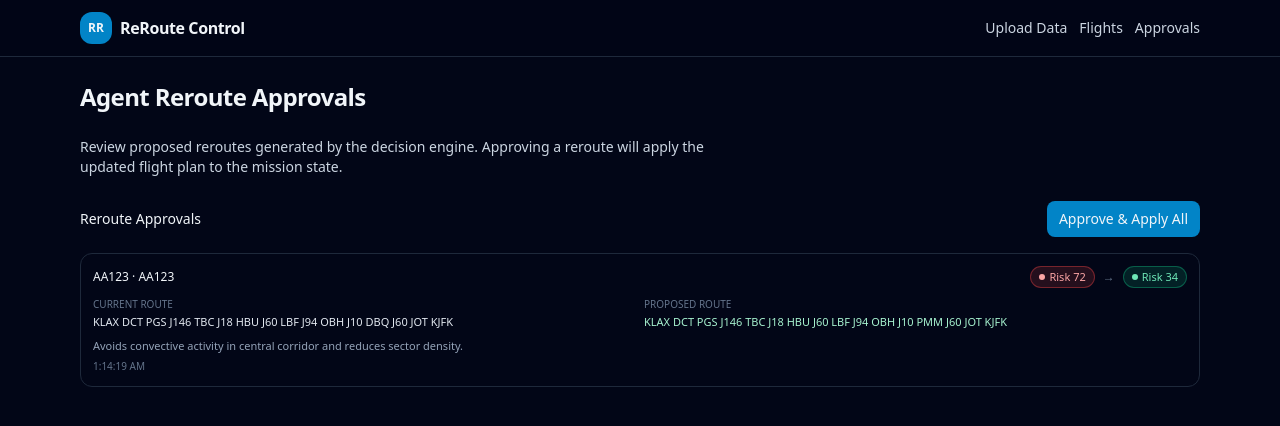
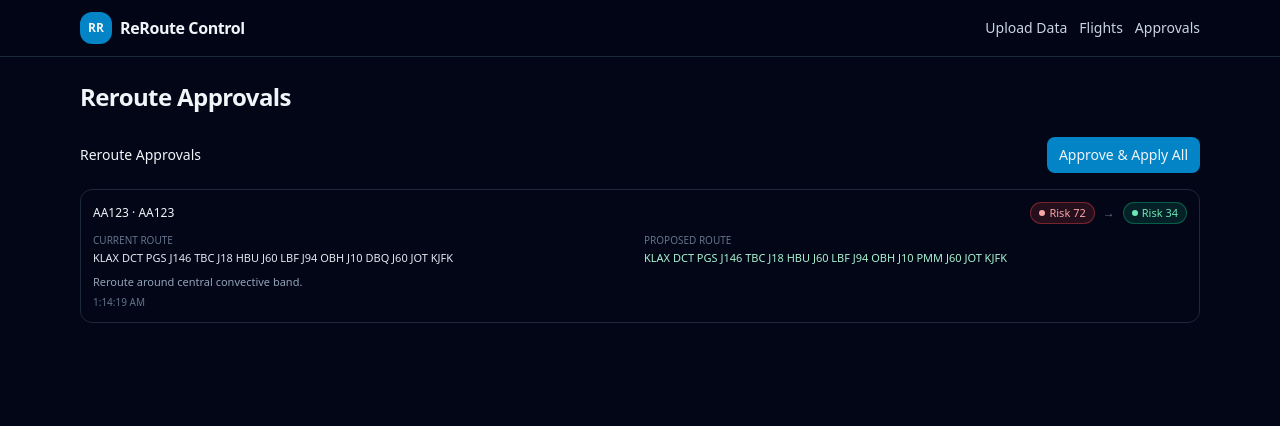
Before and after one commit to edan-ais/ReRoute-Frontend, a Next.js app: page /approvals in a window 1280 px wide. Shown: the top 426 px of the page. Built offline with nearby package versions, Linux system fonts and the light colour scheme.

Commit message:
Update page.tsx

```diff
--- a/app/approvals/page.tsx
+++ b/app/approvals/page.tsx
@@ -1,3 +1,4 @@
+// app/approvals/page.tsx
 "use client";
 
 import { useState } from "react";
@@ -15,7 +16,7 @@ const mockProposals: RerouteProposal[] = [
     riskBefore: 0.72,
     riskAfter: 0.34,
     reason:
-      "Avoids convective activity in central corridor and reduces sector density.",
+      "Reroute around central convective band.",
     createdAt: new Date().toISOString(),
     applied: false
   }
@@ -27,15 +28,12 @@ export default function ApprovalsPage() {
 
   const handleApproveAll = () => {
     setIsApplying(true);
-
-    // simulate applying reroutes (riskAfter, applied flag)
     setProposals((prev) =>
       prev.map((p) => ({
         ...p,
         applied: true
       }))
     );
-
     setTimeout(() => {
       setIsApplying(false);
     }, 400);
@@ -44,12 +42,8 @@ export default function ApprovalsPage() {
   return (
     <div className="space-y-6">
       <h1 className="text-2xl font-semibold tracking-tight">
-        Agent Reroute Approvals
+        Reroute Approvals
       </h1>
-      <p className="text-slate-300 text-sm max-w-2xl">
-        Review proposed reroutes generated by the decision engine. Approving a
-        reroute will apply the updated flight plan to the mission state.
-      </p>
 
       <ApprovalPanel
         proposals={proposals}
```
